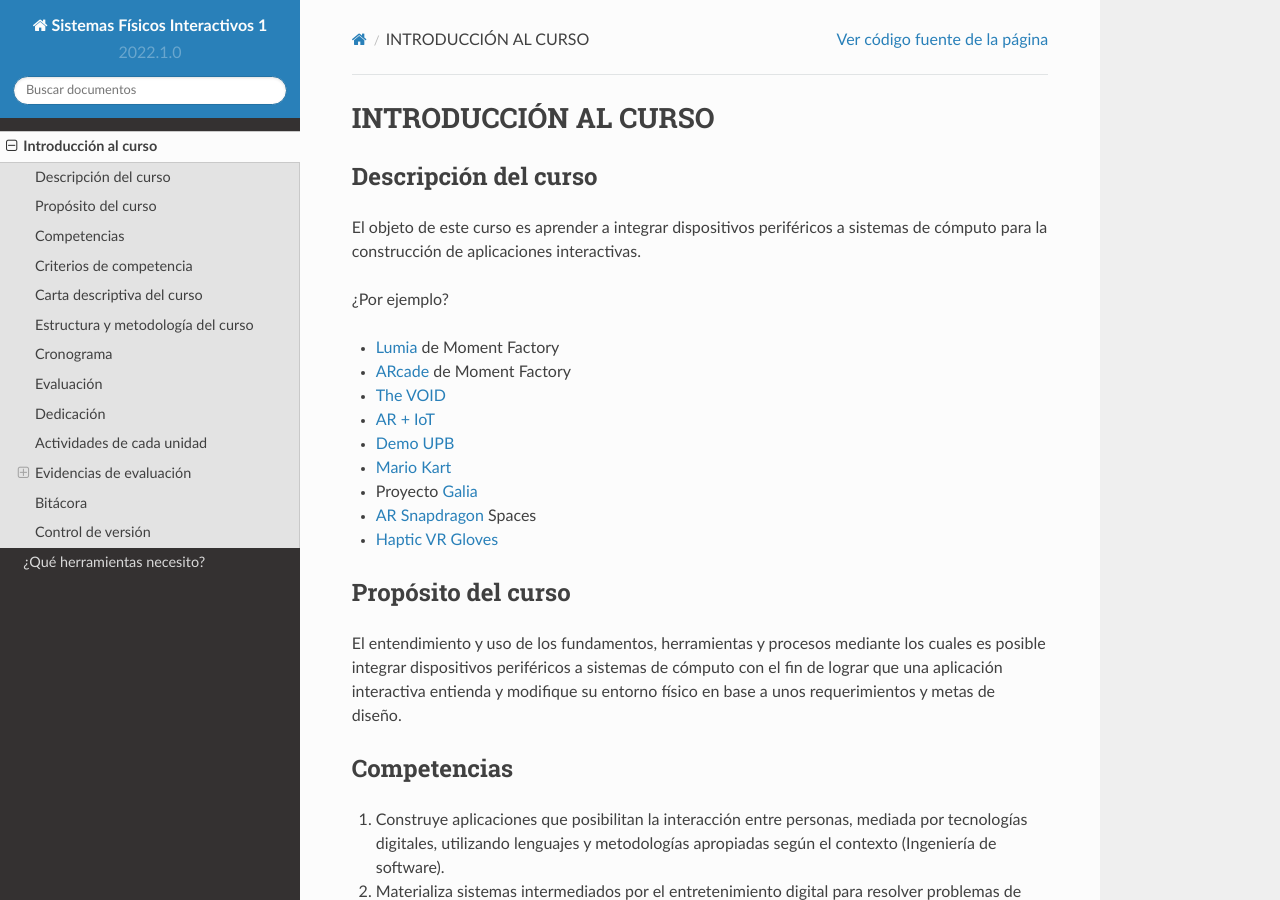
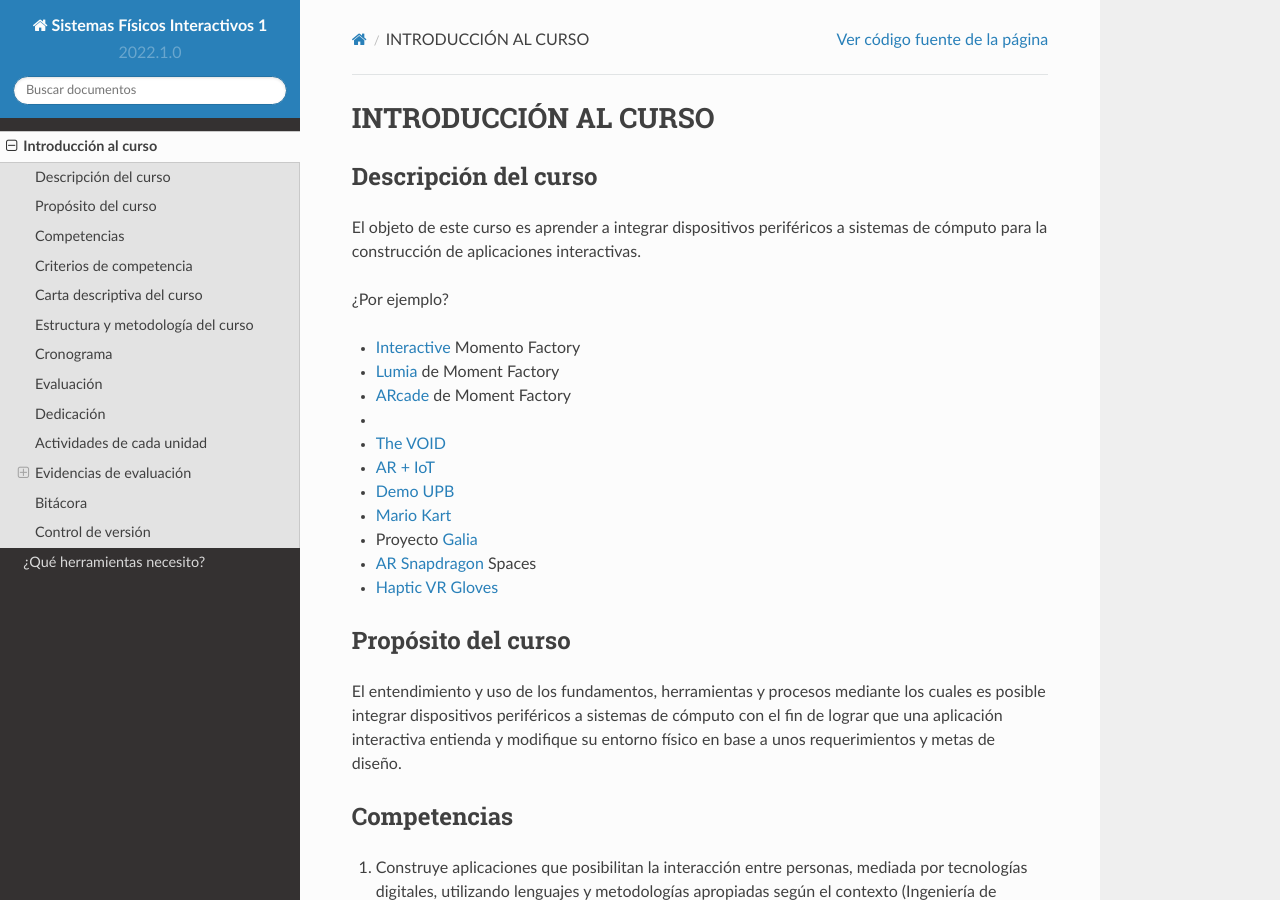
Before and after one commit to juanferfranco/SistemasFisicosInteractivos1, a Sphinx documentation site: the page built from docs/_intro/intro.rst, in a window 1280 px wide and 900 px high. Built offline with Sphinx 7.4.7 and the Read the Docs theme 2.0.0, drawn with Linux system fonts in a browser that asks for light colours; pages that are not in the unit, such as notebooks, are missing from menus.

Commit message:
more links

```diff
--- a/docs/_intro/intro.rst
+++ b/docs/_intro/intro.rst
@@ -9,8 +9,10 @@ sistemas de cómputo para la construcción de aplicaciones interactivas.
 
 ¿Por ejemplo?
 
+* `Interactive <https://momentfactory.com/reel/interactive-demo>`__ Momento Factory
 * `Lumia <https://momentfactory.com/reel/lumina-night-walks-demo>`__ de Moment Factory
 * `ARcade <https://youtu.be/3qmF6oCIxdQ>`__ de Moment Factory
+*
 * `The VOID <https://youtu.be/cML814JD09g>`__
 * `AR + IoT <https://youtu.be/Fwikx1TOidE>`__
 * `Demo UPB <https://youtu.be/oskw30HNovk>`__
```
